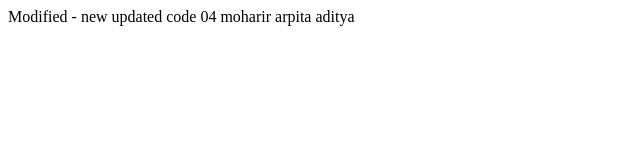
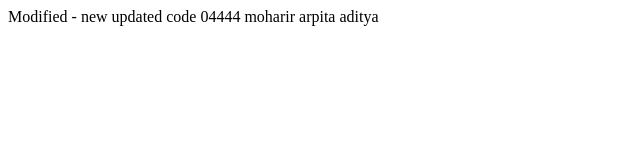
Before and after one commit to arpitamoharir/new, a plain HTML site: page index.html in a window 1280 px wide. Shown: the full height of the page, 0-640 px from the left. Drawn offline with Linux system fonts and the light colour scheme.

Commit message:
changes from dev1

```diff
--- a/index.html
+++ b/index.html
@@ -1,6 +1,6 @@
 <html>
 	<head></head>
 	<body>
-		Modified - new updated code 04 moharir arpita aditya
+		Modified - new updated code 04444 moharir arpita aditya
 	</body>
 </html>
```
